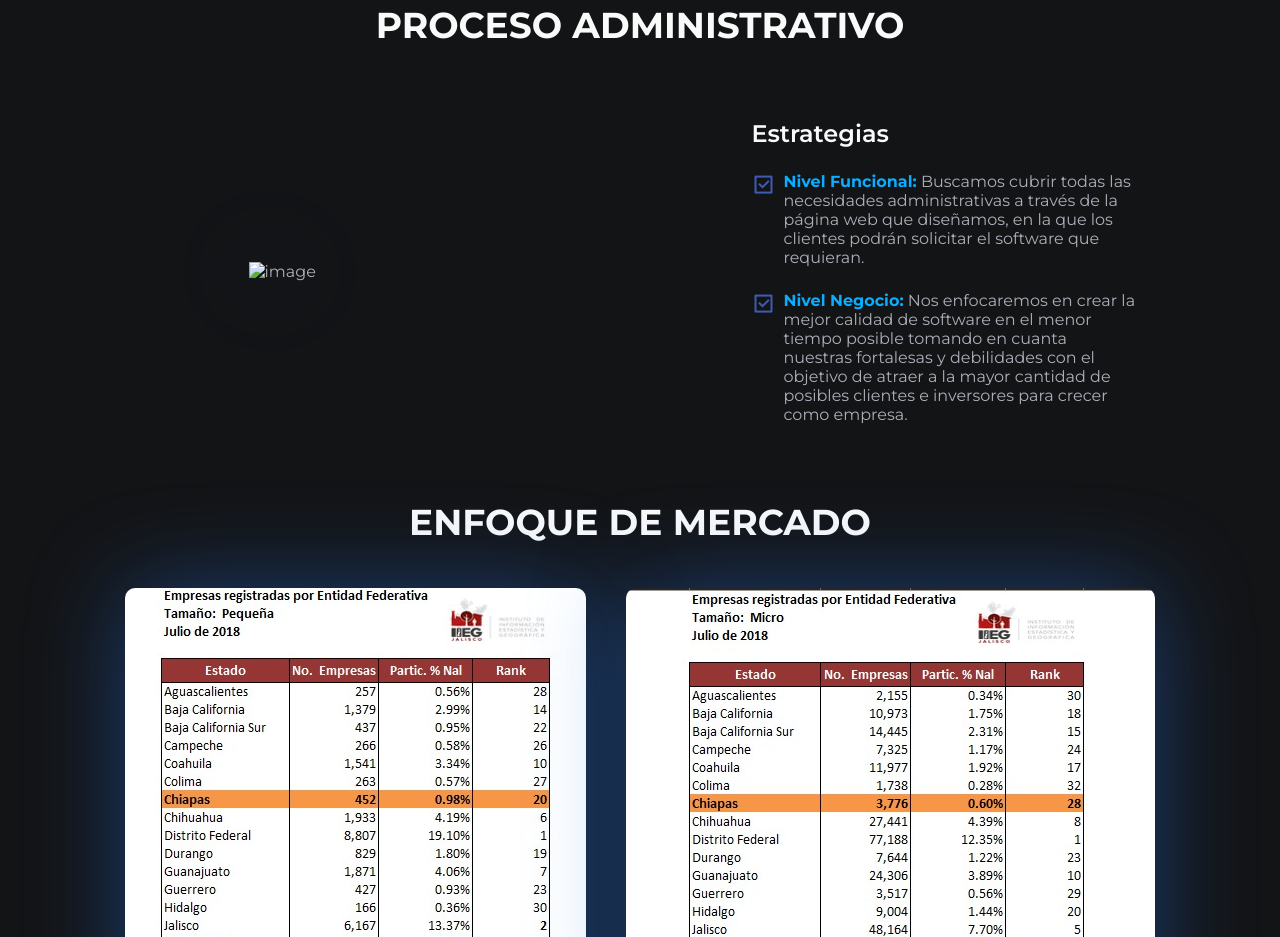
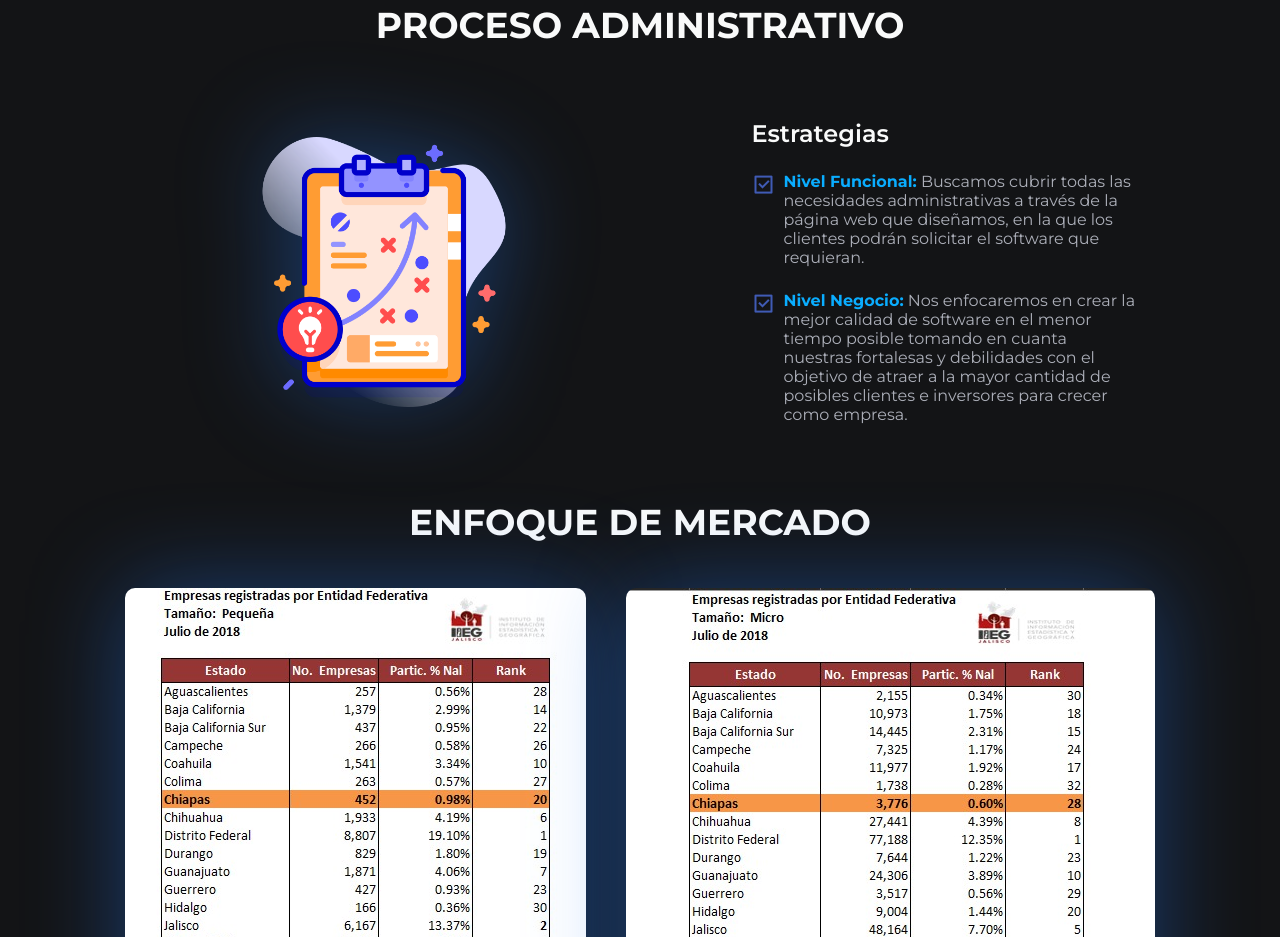
Before and after one commit to RasgadoUni/RasgadoUni.github.io, a plain HTML site: page index.html in a window 1280 px wide. Shown: the part 3500-4437 px from the top of the page. Drawn offline with nearby package versions, Linux system fonts and the light colour scheme.

Commit message:
Update index.html

```diff
--- a/index.html
+++ b/index.html
@@ -366,7 +366,7 @@
                 PROCESO ADMINISTRATIVO
             </h2>
             <div class="care__container container grid">
-                <img src="http://localhost/TuxCode/images/estra.png" alt="image" class="care__img">
+                <img src="/images/estra.png" alt="image" class="care__img">
                 <ul class="care__list">
                     <H2>Estrategias</H2>
                     <li class="care__item">
```
